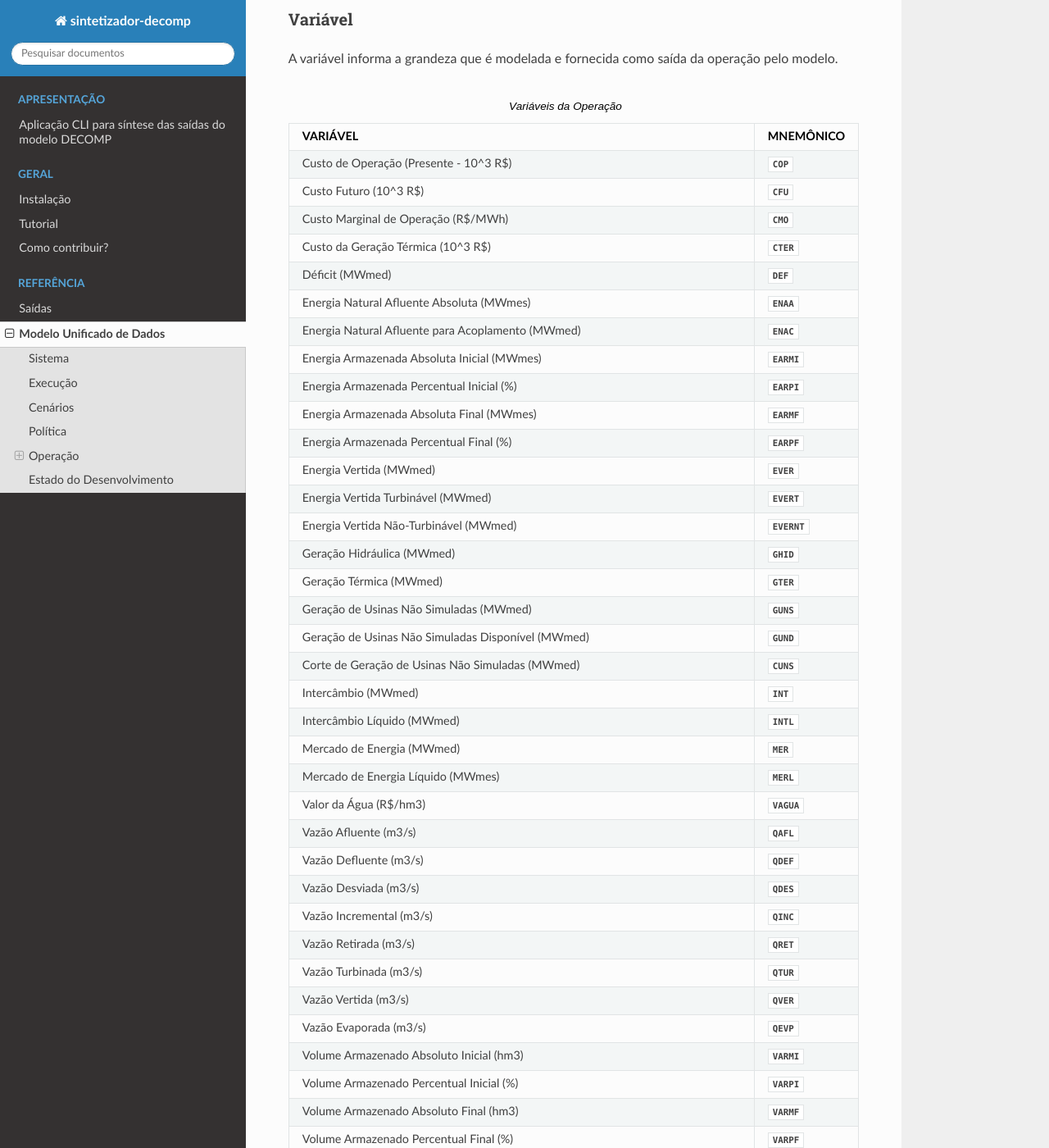
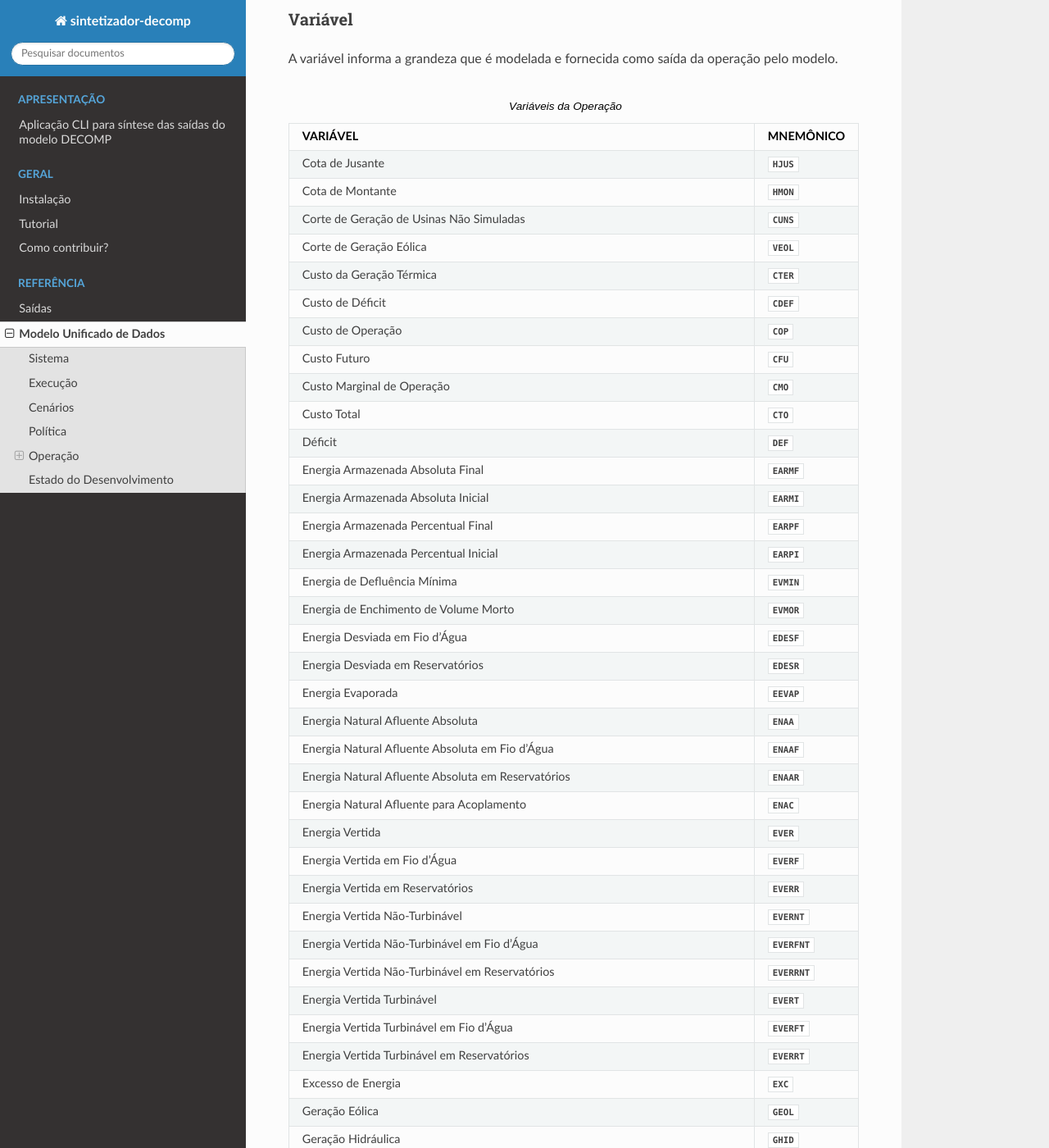
Before and after one commit to rjmalves/sintetizador-decomp, a Sphinx documentation site: the page built from docs/source/referencia/modelo.rst, in a window 1280 px wide and 1400 px high, scrolled down 1807 px. Shown: the whole window at 82% size. Built offline with Sphinx 7.4.7 and the Read the Docs theme 3.1.0, drawn with Linux system fonts in a browser that asks for light colours; pages that are not in the unit, such as notebooks, are missing from menus; some of the changed text lies outside the part shown.

Commit message:
atualiza docs

```diff
--- a/docs/source/referencia/modelo.rst
+++ b/docs/source/referencia/modelo.rst
@@ -105,79 +105,160 @@
 
    * - VARIÁVEL
      - MNEMÔNICO
-   * - Custo de Operação (Presente - 10^3 R$)
+   * - Cota de Jusante
+     - `HJUS`
+   * - Cota de Montante
+     - `HMON`
+   * - Corte de Geração de Usinas Não Simuladas
+     - `CUNS`
+   * - Corte de Geração Eólica
+     - `VEOL`
+   * - Custo da Geração Térmica
+     - `CTER`
+   * - Custo de Déficit
+     - `CDEF`
+   * - Custo de Operação
      - `COP`
-   * - Custo Futuro (10^3 R$)
+   * - Custo Futuro
      - `CFU`
-   * - Custo Marginal de Operação (R$/MWh)
+   * - Custo Marginal de Operação
      - `CMO`
-   * - Custo da Geração Térmica (10^3 R$)
-     - `CTER`
-   * - Déficit (MWmed)
+   * - Custo Total
+     - `CTO`
+   * - Déficit
      - `DEF`
-   * - Energia Natural Afluente Absoluta (MWmes)
+   * - Energia Armazenada Absoluta Final
+     - `EARMF`
+   * - Energia Armazenada Absoluta Inicial
+     - `EARMI`
+   * - Energia Armazenada Percentual Final
+     - `EARPF`
+   * - Energia Armazenada Percentual Inicial
+     - `EARPI`
+   * - Energia de Defluência Mínima
+     - `EVMIN`
+   * - Energia de Enchimento de Volume Morto
+     - `EVMOR`
+   * - Energia Desviada em Fio d'Água
+     - `EDESF`
+   * - Energia Desviada em Reservatórios
+     - `EDESR`
+   * - Energia Evaporada
+     - `EEVAP`
+   * - Energia Natural Afluente Absoluta
      - `ENAA`
-   * - Energia Natural Afluente para Acoplamento (MWmed)
+   * - Energia Natural Afluente Absoluta em Fio d'Água
+     - `ENAAF`
+   * - Energia Natural Afluente Absoluta em Reservatórios
+     - `ENAAR`
+   * - Energia Natural Afluente para Acoplamento
      - `ENAC`
-   * - Energia Armazenada Absoluta Inicial (MWmes)
-     - `EARMI`
-   * - Energia Armazenada Percentual Inicial (%)
-     - `EARPI`
-   * - Energia Armazenada Absoluta Final (MWmes)
-     - `EARMF`
-   * - Energia Armazenada Percentual Final (%)
-     - `EARPF`
-   * - Energia Vertida (MWmed)
+   * - Energia Vertida
      - `EVER`
-   * - Energia Vertida Turbinável (MWmed)
+   * - Energia Vertida em Fio d'Água
+     - `EVERF`
+   * - Energia Vertida em Reservatórios
+     - `EVERR`
+   * - Energia Vertida Não-Turbinável
+     - `EVERNT`
+   * - Energia Vertida Não-Turbinável em Fio d'Água
+     - `EVERFNT`
+   * - Energia Vertida Não-Turbinável em Reservatórios
+     - `EVERRNT`
+   * - Energia Vertida Turbinável
      - `EVERT`
-   * - Energia Vertida Não-Turbinável (MWmed)
-     - `EVERNT`
-   * - Geração Hidráulica (MWmed)
+   * - Energia Vertida Turbinável em Fio d'Água
+     - `EVERFT`
+   * - Energia Vertida Turbinável em Reservatórios
+     - `EVERRT`
+   * - Excesso de Energia
+     - `EXC`
+   * - Geração Eólica
+     - `GEOL`
+   * - Geração Hidráulica
      - `GHID`
-   * - Geração Térmica (MWmed)
+   * - Geração Hidráulica em Fio d'Água
+     - `GHIDF`
+   * - Geração Hidráulica em Reservatórios
+     - `GHIDR`
+   * - Geração Térmica
      - `GTER`
-   * - Geração de Usinas Não Simuladas (MWmed)
+   * - Geração de Usinas Não Simuladas
      - `GUNS`
-   * - Geração de Usinas Não Simuladas Disponível (MWmed)
-     - `GUND`
-   * - Corte de Geração de Usinas Não Simuladas (MWmed)
-     - `CUNS`
-   * - Intercâmbio (MWmed)
+   * - Geração de Usinas Não Simuladas Disponível
+     - `GUNSD`
+   * - Intercâmbio
      - `INT`
-   * - Intercâmbio Líquido (MWmed)
+   * - Intercâmbio Líquido
      - `INTL`
-   * - Mercado de Energia (MWmed)
+   * - Mercado de Energia
      - `MER`
-   * - Mercado de Energia Líquido (MWmes)
+   * - Mercado de Energia Líquido
      - `MERL`
-   * - Valor da Água (R$/hm3)
+   * - Meta de Energia de Defluência Mínima
+     - `MEVMIN`
+   * - Queda Líquida
+     - `HLIQ`
+   * - Valor da Água
      - `VAGUA`
-   * - Vazão Afluente (m3/s)
+   * - Valor da Água Incremental
+     - `VAGUAI`
+   * - Vazão Afluente
      - `QAFL`
-   * - Vazão Defluente (m3/s)
+   * - Vazão Defluente
      - `QDEF`
-   * - Vazão Desviada (m3/s)
+   * - Vazão Desviada
      - `QDES`
-   * - Vazão Incremental (m3/s)
+   * - Vazão Evaporada
+     - `QEVP`
+   * - Vazão Incremental
      - `QINC`
-   * - Vazão Retirada (m3/s)
+   * - Vazão Retirada
      - `QRET`
-   * - Vazão Turbinada (m3/s)
+   * - Vazão Turbinada
      - `QTUR`
-   * - Vazão Vertida (m3/s)
+   * - Vazão Vertida
      - `QVER`
-   * - Vazão Evaporada (m3/s)
-     - `QEVP`
-   * - Volume Armazenado Absoluto Inicial (hm3)
+   * - Velocidade do Vento
+     - `VENTO`
+   * - Violação de Energia de Defluência Mínima
+     - `VEVMIN`
+   * - Violação de Evaporação
+     - `VEVAP`
+   * - Violação de FPHA
+     - `VFPHA`
+   * - Violação de Geração Hidráulica Mínima
+     - `VGHMIN`
+   * - Violação Negativa de Evaporação
+     - `VNEGEVAP`
+   * - Violação Positiva de Evaporação
+     - `VPOSEVAP`
+   * - Volume Armazenado Absoluto Final
+     - `VARMF`
+   * - Volume Armazenado Absoluto Inicial
      - `VARMI`
-   * - Volume Armazenado Percentual Inicial (%)
+   * - Volume Armazenado na Calha
+     - `VCALHA`
+   * - Volume Armazenado Percentual Final
+     - `VARPF`
+   * - Volume Armazenado Percentual Inicial
      - `VARPI`
-   * - Volume Armazenado Absoluto Final (hm3)
-     - `VARMF`
-   * - Volume Armazenado Percentual Final (%)
-     - `VARPF`
-
+   * - Volume Afluente
+     - `VAFL`
+   * - Volume Defluente
+     - `VDEF`
+   * - Volume Desviado
+     - `VDES`
+   * - Volume Evaporado
+     - `VEVP`
+   * - Volume Incremental
+     - `VINC`
+   * - Volume Retirado
+     - `VRET`
+   * - Volume Turbinado
+     - `VTUR`
+   * - Volume Vertido
+     - `VVER`
 
 Agregação Espacial
 ===================
@@ -223,38 +304,88 @@
 
    * - VARIÁVEL
      - AGREGAÇÃO ESPACIAL
+   * - `HJUS`
+     -
+   * - `HMON`
+     -
+   * - `VEOL`
+     -
+   * - `CUNS`
+     -
+   * - `CTER`
+     - `SIN`, `UTE`
+   * - `CDEF`
+     -
    * - `COP`
      - `SIN`
    * - `CFU`
      - `SIN`
    * - `CMO`
      - `SBM`
-   * - `CTER`
-     - `SIN`, `UTE`
+   * - `CTO`
+     -
    * - `DEF`
      - `SIN`, `SBM`
-   * - `ENAA`
-     - `SIN`, `SBM`, `REE`
-   * - `ENAC`
+   * - `EARMF`
      - `SIN`, `SBM`, `REE`
    * - `EARMI`
      - `SIN`, `SBM`, `REE`
+   * - `EARPF`
+     - `SIN`, `SBM`, `REE`
    * - `EARPI`
      - `SIN`, `SBM`, `REE`
-   * - `EARMF`
+   * - `EVMIN`
+     -
+   * - `EVMOR`
+     -
+   * - `EDESF`
+     -
+   * - `EDESR`
+     -
+   * - `EEVAP`
+     -
+   * - `ENAA`
      - `SIN`, `SBM`, `REE`
-   * - `EARPF`
+   * - `ENAAF`
+     -
+   * - `ENAAR`
+     -
+   * - `ENAC`
      - `SIN`, `SBM`, `REE`
    * - `EVER`
      - `SIN`, `SBM`, `REE`, `UHE`
+   * - `EVERF`
+     -
+   * - `EVERR`
+     -
+   * - `EVERNT`
+     - `SIN`, `SBM`, `REE`, `UHE`
+   * - `EVERFNT`
+     -
+   * - `EVERRNT`
+     -
    * - `EVERT`
      - `SIN`, `SBM`, `REE`, `UHE`
-   * - `EVERNT`
-     - `SIN`, `SBM`, `REE`, `UHE`
+   * - `EVERFT`
+     -
+   * - `EVERRT`
+     -
+   * - `EXC`
+     -
+   * - `GEOL`
+     -
    * - `GHID`
      - `SIN`, `SBM`, `UHE`
+   * - `GHIDF`
+     -
+   * - `GHIDR`
+     -
    * - `GTER`
      - `SIN`, `SBM`, `UTE`
+   * - `GUNS`
+     - `SIN`, `SBM`
+   * - `GUNSD`
+     -
    * - `INT`
      - `SBP`
    * - `INTL`
@@ -279,15 +418,45 @@
      - `UHE`
    * - `QVER`
      - `UHE`
-   * - `QEVP`
-     - `UHE`
+   * - `VENTO`
+     -
+   * - `VEVMIN`
+     -
+   * - `VEVAP`
+     -
+   * - `VFPHA`
+     -
+   * - `VGHMIN`
+     -
+   * - `VNEGEVAP`
+     -
+   * - `VPOSEVAP`
+     -
+   * - `VARMF`
+     - `SIN`, `SBM`, `REE`, `UHE`
    * - `VARMI`
      - `SIN`, `SBM`, `REE`, `UHE`
-   * - `VARPI`
-     - `SIN`, `SBM`, `REE`, `UHE`
-   * - `VARMF`
-     - `SIN`, `SBM`, `REE`, `UHE`
+   * - `VCALHA`
+     -
    * - `VARPF`
      - `UHE`
+   * - `VARPI`
+     - `UHE`
+   * - `VAFL`
+     -
+   * - `VDEF`
+     -
+   * - `VDES`
+     -
+   * - `VEVP`
+     -
+   * - `VINC`
+     -
+   * - `VRET`
+     -
+   * - `VTUR`
+     -
+   * - `VVER`
+     -
 
 São exemplos de elementos de dados válidos para as sínteses da operação `EARPF_SBM`, `VARPF_UHE`, `GHID_UHE`, `CMO_SBM`, dentre outras.
```
Also changed, not shown: other parts of docs/source/referencia/modelo.rst (+10 -2 lines), docs/source/install.rst (deleted, +0 -24 lines), docs/source/reference.rst (deleted, +0 -10 lines), docs/source/referencia/saidas.rst (+9 -0 lines).
